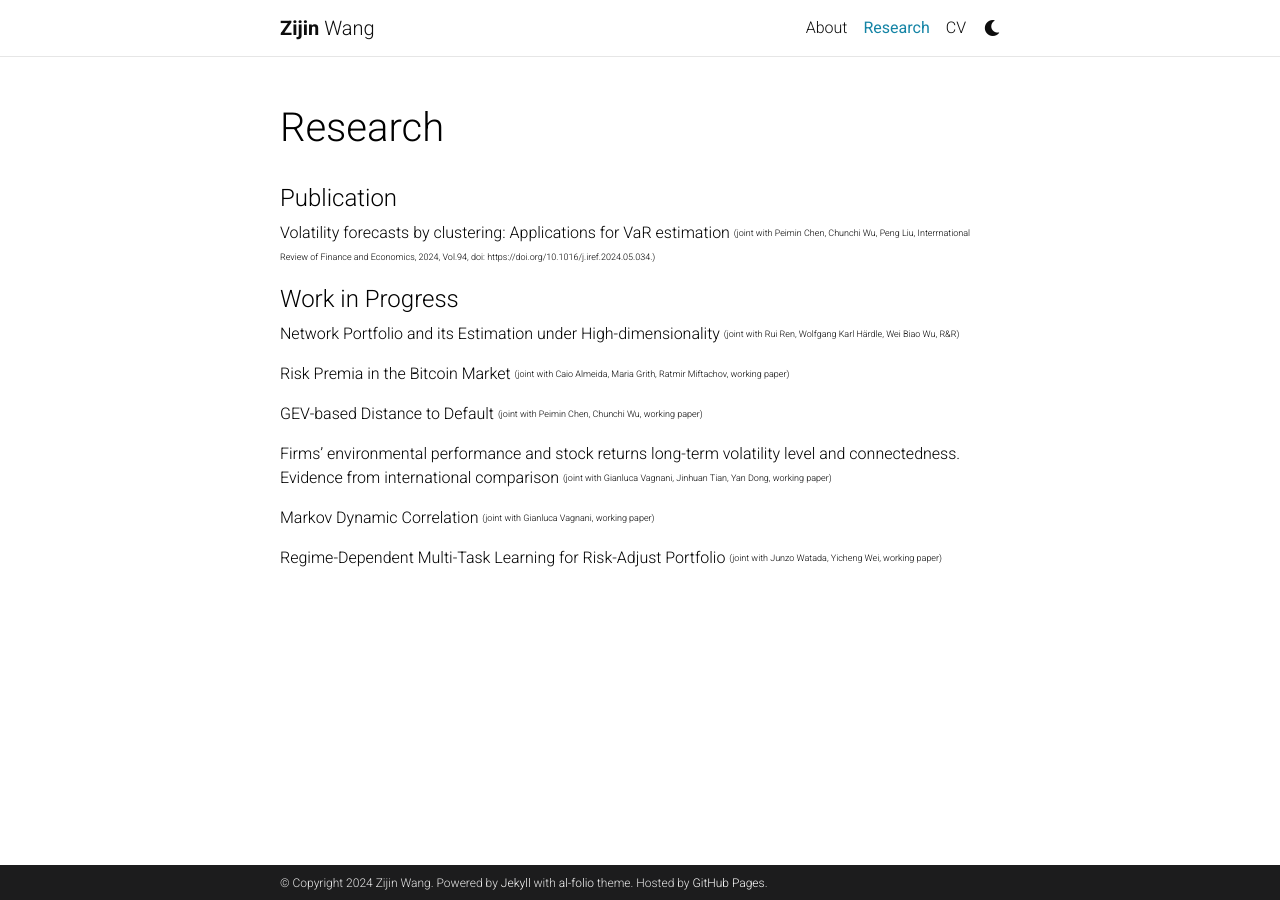
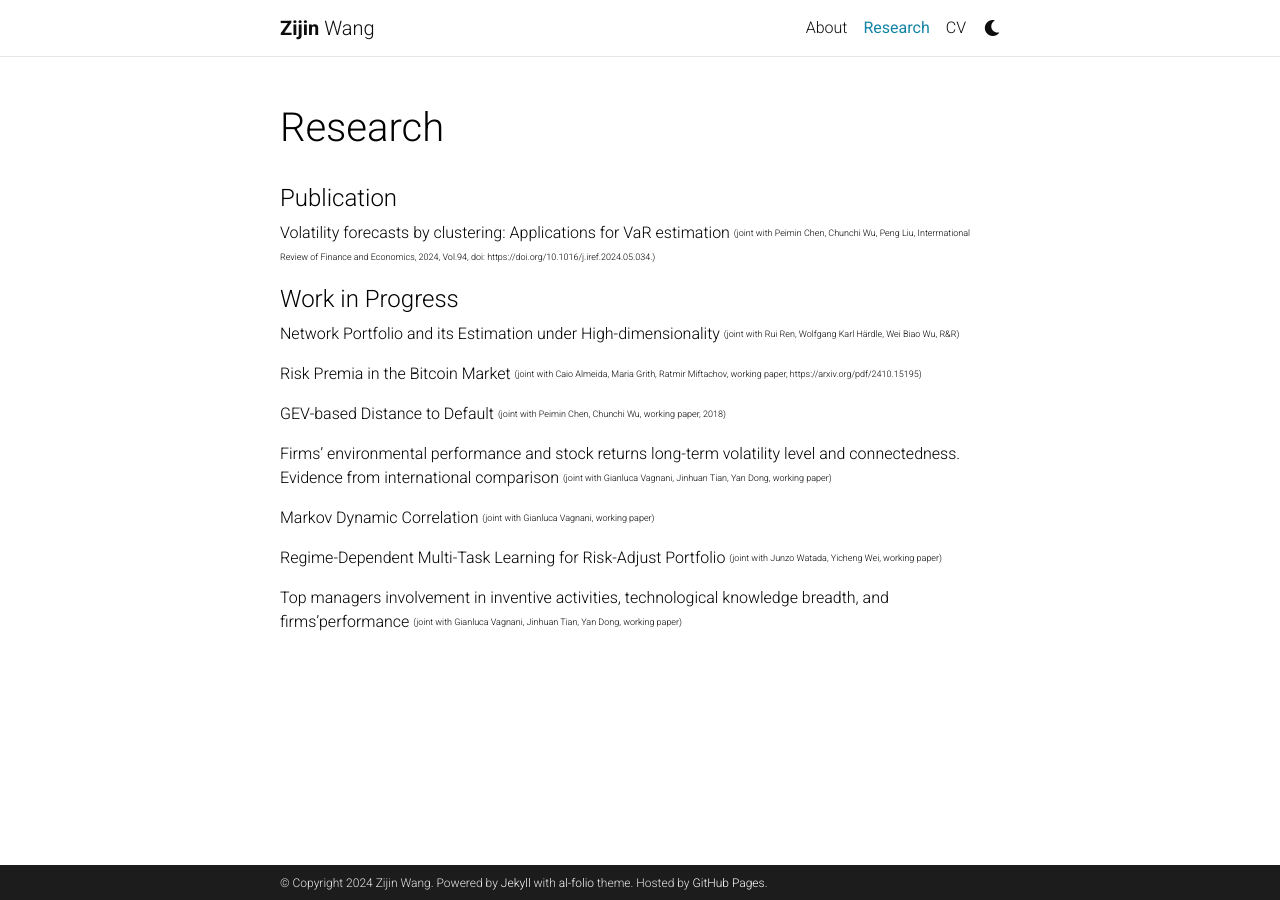
Before and after one commit to wang-zjin/wang-zjin.github.io, a Jekyll site: the page built from _pages/research.md, in a window 1280 px wide. Built offline with Jekyll 4.4.1, drawn with Linux system fonts in a browser that asks for light colours; comment, search, counter and statistics services are not loaded; a style sheet for code colours, icons or effects is not loaded.

Commit message:
update cv

```diff
--- a/_config.yml
+++ b/_config.yml
@@ -67,7 +67,7 @@ og_image: /assets/img/selfie.png # The site-wide (default for all links) Open Gr
 # Social integration
 # -----------------------------------------------------------------------------
 
-github_username: wzj5163 # your GitHub user name
+github_username: wang-zjin # your GitHub user name
 gitlab_username: # your GitLab user name
 twitter_username: # your Twitter handle
 mastodon_username: # your mastodon instance+username in the format instance.tld/@username
--- a/_includes/header.html
+++ b/_includes/header.html
@@ -106,7 +106,7 @@
 
 			  <!-- CV -->
 			  <li id="show-cv" class="nav-item">
-				  <a class="nav-link" target="_blank" href="{{ '/assets/pdf/ZijinWang_CV_2024_Sep.pdf' | prepend: site.baseurl | prepend: site.url }}">
+				  <a class="nav-link" target="_blank" href="{{ '/assets/pdf/ZijinWang_CV_2024Nov.pdf' | prepend: site.baseurl | prepend: site.url }}">
 					CV
 				  </a>
 			  </li>
--- a/_pages/research.md
+++ b/_pages/research.md
@@ -14,12 +14,14 @@ Volatility forecasts by clustering: Applications for VaR estimation <sub><sup>(j
 
 Network Portfolio and its Estimation under High-dimensionality <sub><sup>(joint with Rui Ren, Wolfgang Karl Härdle, Wei Biao Wu, R&R)</sup></sub>
 
-Risk Premia in the Bitcoin Market <sub><sup>(joint with Caio Almeida, Maria Grith, Ratmir Miftachov, working paper)</sup></sub>
+Risk Premia in the Bitcoin Market <sub><sup>(joint with Caio Almeida, Maria Grith, Ratmir Miftachov, working paper, https://arxiv.org/pdf/2410.15195)</sup></sub>
 
-GEV-based Distance to Default <sub><sup>(joint with Peimin Chen, Chunchi Wu, working paper)</sup></sub>
+GEV-based Distance to Default <sub><sup>(joint with Peimin Chen, Chunchi Wu, working paper, 2018)</sup></sub>
 
 Firms’ environmental performance and stock returns long-term volatility level and connectedness. Evidence from international comparison <sub><sup>(joint with Gianluca Vagnani, Jinhuan Tian, Yan Dong, working paper)</sup></sub>
 
 Markov Dynamic Correlation <sub><sup>(joint with Gianluca Vagnani, working paper)<sub><sup>
 
 Regime-Dependent Multi-Task Learning for Risk-Adjust Portfolio <sub><sup>(joint with Junzo Watada, Yicheng Wei, working paper)<sub><sup>
+
+Top managers involvement in inventive activities, technological knowledge breadth, and firms’performance <sub><sup>(joint with Gianluca Vagnani, Jinhuan Tian, Yan Dong, working paper)<sub><sup>
```
Also changed, not shown: 5 other files.
